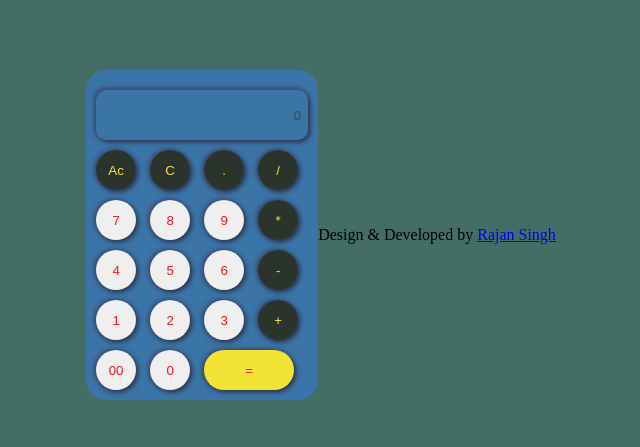
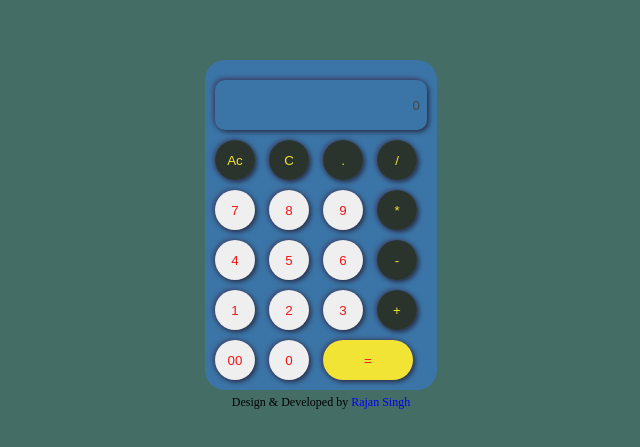
Before and after one commit to therajansingh1/calculator, a plain HTML site: page index.html in a window 1280 px wide. Shown: the part 165-612 px from the top of the page, without its empty margins (319-959 px from the left). Drawn offline with Linux system fonts and the light colour scheme.

Commit message:
Update style.css

```diff
--- a/style.css
+++ b/style.css
@@ -11,6 +11,7 @@ body{
     display: flex;
     justify-content: center;
     align-items: center;
+    flex-direction: column;
 
 }
 .calculator{
@@ -65,9 +66,16 @@ form div input:active{
     color: #f31616
 
 }
-
+p{
+    font-size: 12px;
+    margin-top: 5px;
+}
+a{
+    text-decoration: none;
+}
 @media only screen and (max-width:375px){
     body{
+        height: 70vh;
         max-width: 90%;
         margin: auto;
     }
```
